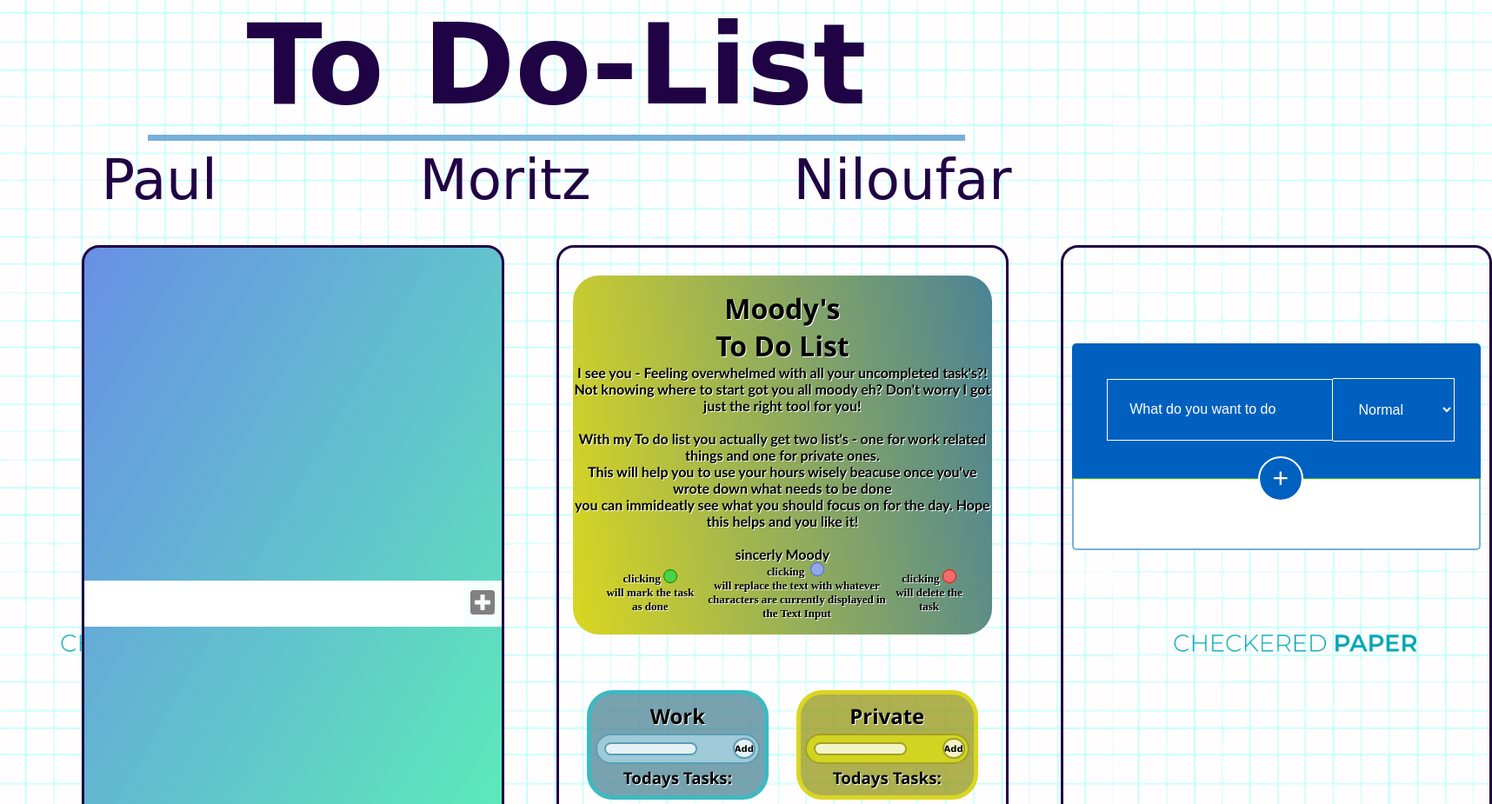
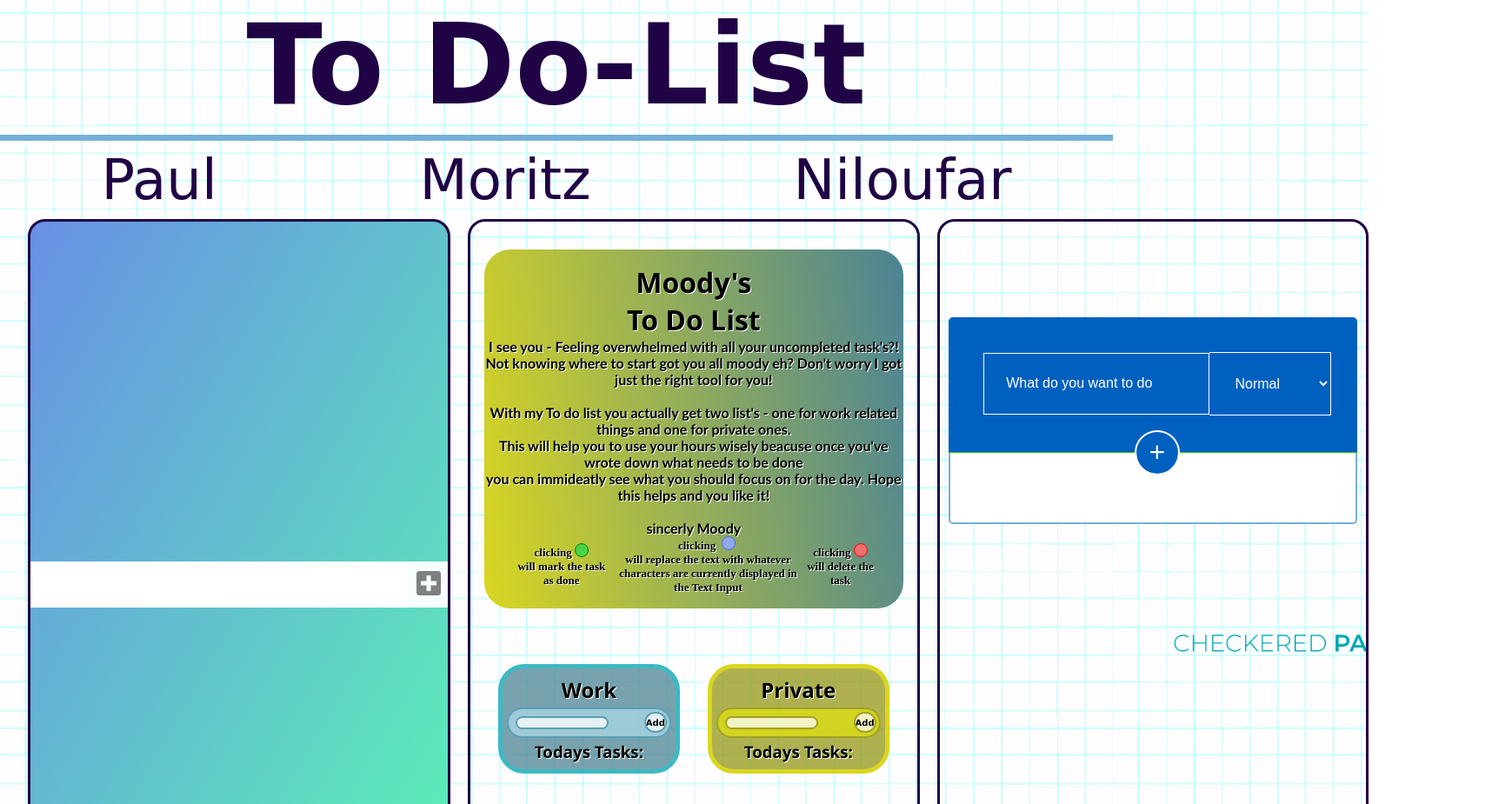
Before and after one commit to paullorb/todo, a plain HTML site: page index.html in a window 1280 px wide. Shown: the top 925 px of the page at 87% size, 1716 px wide, since content can reach past the window. Drawn offline with Linux system fonts and the light colour scheme; a web font is replaced by a local one.

Commit message:
some css of landing page changed

```diff
--- a/index.css
+++ b/index.css
@@ -13,7 +13,7 @@ body {
 }
 
 .lp-container {
-    width: 940px;
+    min-width: 940px;
     margin-left: auto;
     margin-right: auto;
 }
@@ -62,14 +62,15 @@ body {
 .lp-containerDisplay {
     height: fit-content;
     display: flex;
-    margin: 0 5%;
+    margin: 0 32px;
+    gap: 20px;
 }
 
 .lp-containerDisplay .nil,
 .lp-containerDisplay .mo,
 .lp-containerDisplay .pau {
     flex: 1;
-    margin: 30px;
+
     /* Adjust the margin as needed */
     border: solid 3px #200344;
     border-radius: 20px;
@@ -525,6 +526,7 @@ body {
     justify-content: center;
     align-items: center;
 }
+
 form input.pa_input,
 form button.pa_button {
     padding: 0.5rem;
@@ -532,16 +534,19 @@ body {
     border: none;
     background: white;
 }
+
 form button.pa_button {
     color: gray;
     background: #f7fffe;
     cursor: pointer;
     transition: all 0.3s ease;
 }
+
 form.pa_form button:hover {
     background: red;
     color: white;
 }
+
 .pa_container {
     display: flex;
     justify-content: center;
@@ -563,9 +568,11 @@ body {
     align-items: center;
     transition: all 1s ease;
 }
+
 .filter-todo {
     padding: 1rem;
 }
+
 .todo li {
     flex: 1;
 }
@@ -579,9 +586,11 @@ body {
     cursor: pointer;
     font-size: 1rem;
 }
+
 .complete-btn {
     background: rgb(94, 228, 77);
 }
+
 .todo-item {
     padding: 0rem 0.5rem;
 }
```
Lines whose indentation alone changed are shown as unchanged.
